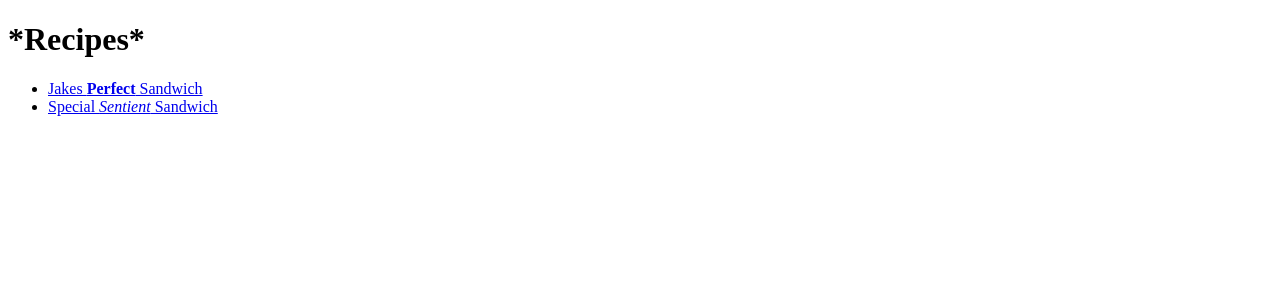
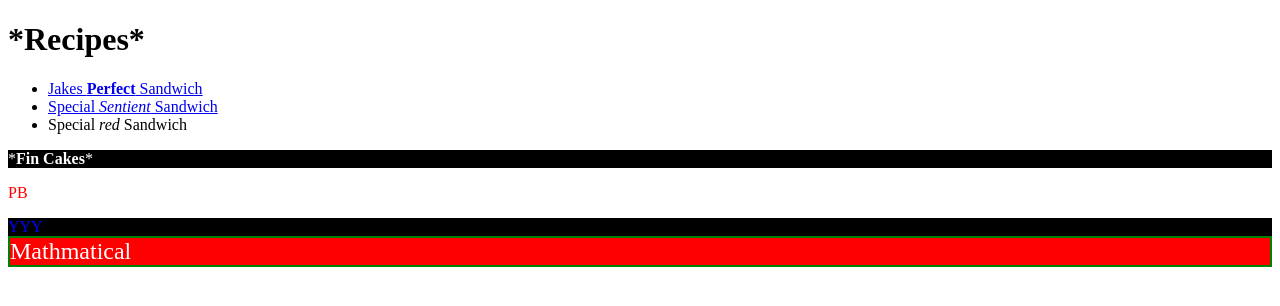
Before and after one commit to Javen-Jin-Wen-Lin/RecipeProject, a plain HTML site: page RecipeProject/index.html in a window 1280 px wide. Drawn offline with Linux system fonts and the light colour scheme.

Commit message:
Update index.html

```diff
--- a/RecipeProject/index.html
+++ b/RecipeProject/index.html
@@ -4,14 +4,37 @@
 <head>
     <meta charset="utf-8" />
     <title>Adventure Time Recipes</title>
+    <link rel="stylesheet" href="styles.css">
 </head>
 <body>
     <h1 id='header'>*<strong>Recipes</strong>*</h1>
-    <div>
+    <div style="color: black; background-color: white;">
         <ul>
             <li><a href='./recipes/Jakes-Perfect-Sandwich.html'>Jakes <strong>Perfect</strong> Sandwich</a></li>
             <li><a href="./recipes/Special-Sentient-Sandwich.html">Special <em>Sentient</em> Sandwich</a></li>
+            <li><a>Special <em>red</em> Sandwich</a></li>
         </ul>
     </div>
+    <div>*<strong>Fin Cakes</strong>*</div>
+    <p>PB</p>
+    <style>
+        div {
+            color: white;
+            background-color: black;
+        }
+
+        p {
+            color: red;
+            display: flex;
+            flex: 1;
+
+        }
+
+        #title {
+            background-color: red; font-size: 24px; border: 2px solid green;
+        }
+      </style>
+      <div style="color: blue; background-color: black;">YYY</div>
+      <div id="title">Mathmatical</div>
 </body>
 </html>
```
